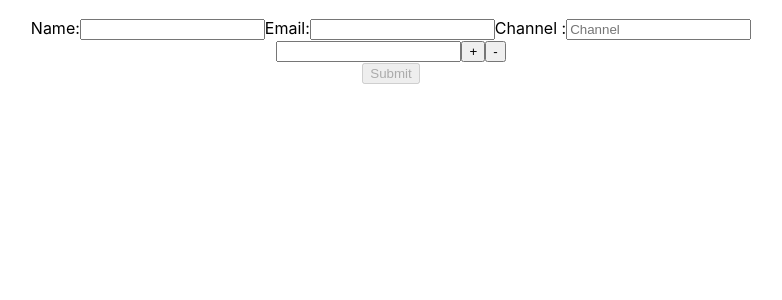
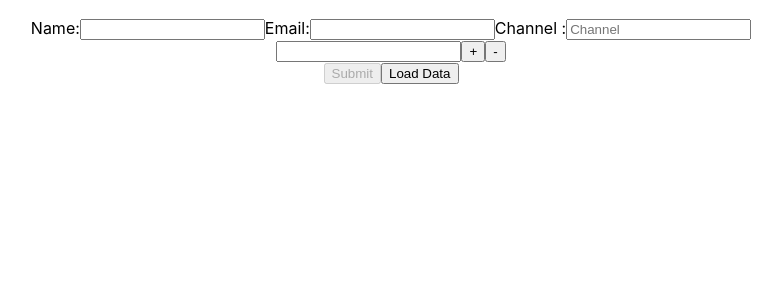
Before and after one commit to ahsan1800411/React-Formik, a React (Create React App) app: page / in a window 1280 px wide. Shown: the top 300 px of the page, without its empty margins (249-1031 px from the left). Built offline with nearby package versions, Linux system fonts and the light colour scheme.

Commit message:
Loas Saved data

```diff
--- a/src/components/YoutubeForm.js
+++ b/src/components/YoutubeForm.js
@@ -1,4 +1,4 @@
-import React from 'react';
+import React, { useState } from 'react';
 import { Formik, Form, Field, ErrorMessage, FieldArray } from 'formik';
 import * as Yup from 'yup';
 import Error from './Error';
@@ -7,6 +7,19 @@ const initialValues = {
   name: '',
   email: '',
   channel: '',
+  comments: '',
+  address: '',
+  social: {
+    facebook: '',
+    twitter: '',
+  },
+  phoneNumbers: ['', ''],
+  phNumbers: [''],
+};
+const savedValues = {
+  name: 'Ahsan ',
+  email: 'ahsan@gmail.com',
+  channel: 'no',
   comments: '',
   address: '',
   social: {
@@ -29,14 +42,16 @@ const validationSchema = Yup.object({
 });
 
 const YoutubeForm = () => {
+  const [formValues, setFormValues] = useState(null);
   return (
     <Formik
-      initialValues={initialValues}
+      initialValues={formValues || initialValues}
       validationSchema={validationSchema}
       onSubmit={onSubmit}
       // validateOnBlur={false}
       // validateOnChange={false}
       validateOnMount
+      enableReinitialize
     >
       {(formik) => {
         return (
@@ -110,6 +125,9 @@ const YoutubeForm = () => {
             >
               Submit
             </button>
+            <button type='submit' onClick={() => setFormValues(savedValues)}>
+              Load Data
+            </button>
           </Form>
         );
       }}
```
